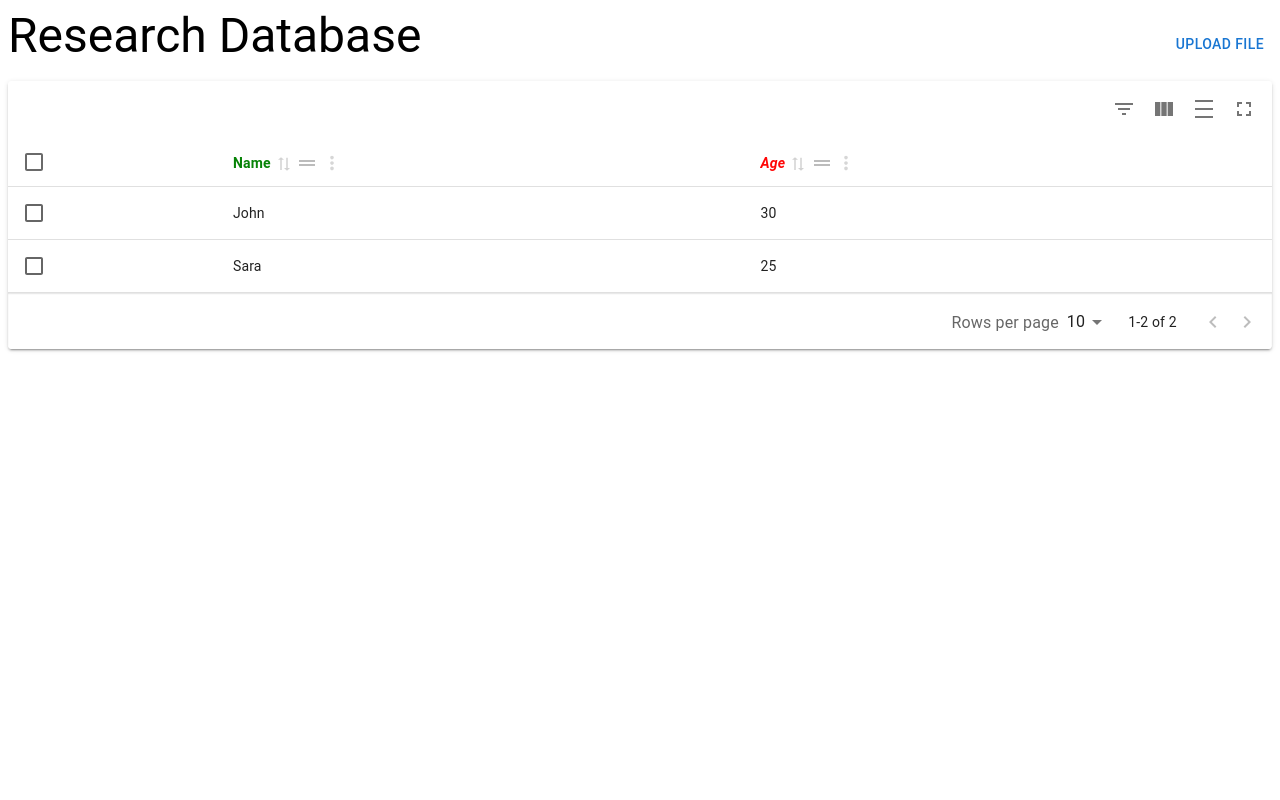
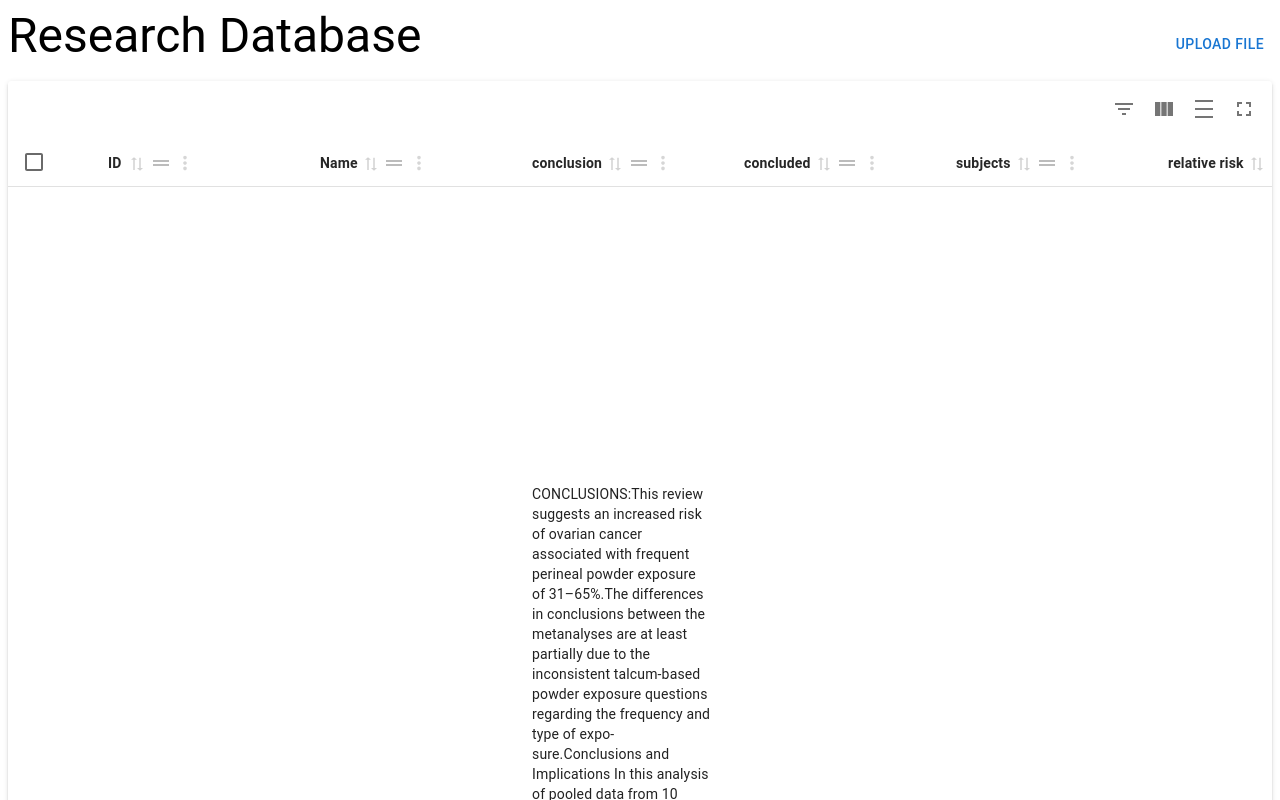
Before and after one commit to danielamuniz367/research-database, a Next.js app: page / in a window 1280 px wide. Shown: the top 800 px of the page. Built offline with nearby package versions, Linux system fonts and the light colour scheme.

Commit message:
fixed json and got data into datatable!

```diff
--- a/app/components/DataTable.tsx
+++ b/app/components/DataTable.tsx
@@ -1,6 +1,7 @@
 import React, { useMemo } from "react";
 import { MaterialReactTable } from "material-react-table";
-import { MRT_ColumnDef } from "material-react-table"; // If using TypeScript (optional, but recommended)
+import { MRT_ColumnDef } from "material-react-table";
+import dbData from "../../databaseData.json";
 
 // example data from docs
 
@@ -10,33 +11,58 @@ interface Person {
   age: number;
 }
 
+interface KeyFeatureResult {
+  item: string | undefined;
+  refIndex: number;
+  score: number;
+}
+
+interface KeyFeature {
+  name: string;
+  results: KeyFeatureResult[] | undefined;
+}
+
+interface ResearchData {
+  id: string;
+  name: string;
+  keyFeatures: KeyFeature[];
+}
+
 //mock data - strongly typed if you are using TypeScript (optional, but recommended)
-const data: Person[] = [
-  {
-    name: "John",
-    age: 30,
-  },
-  {
-    name: "Sara",
-    age: 25,
-  },
-];
+const data: ResearchData[] = dbData;
 
 export default function DataTable() {
-  //column definitions - strongly typed if you are using TypeScript (optional, but recommended)
-  const columns = useMemo<MRT_ColumnDef<Person>[]>(
+  const { keyFeatures } = data[0];
+
+  function generateColumns(_data: KeyFeature[]) {
+    let newCols: MRT_ColumnDef<ResearchData>[] = [];
+    _data.map((kf, i) => {
+      let newCol: any = {
+        id: kf.name,
+        header: kf.name,
+        accessorFn: (originalRow: any) =>
+          originalRow.keyFeatures[i].results.map((r: KeyFeatureResult) => {
+            return r.item;
+          }),
+      };
+      newCols.push(newCol);
+    });
+    return newCols;
+  }
+  const nestedDataCols: MRT_ColumnDef<ResearchData>[] =
+    generateColumns(keyFeatures);
+
+  const columns = useMemo<MRT_ColumnDef<ResearchData>[]>(
     () => [
       {
-        accessorKey: "name", //simple recommended way to define a column
-        header: "Name",
-        muiTableHeadCellProps: { sx: { color: "green" } }, //custom props
+        accessorKey: "id",
+        header: "ID",
       },
       {
-        accessorFn: (originalRow) => originalRow.age, //alternate way
-        id: "age", //id required if you use accessorFn instead of accessorKey
-        header: "Age",
-        Header: <i style={{ color: "red" }}>Age</i>, //optional custom markup
+        accessorKey: "name",
+        header: "Name",
       },
+      ...nestedDataCols,
     ],
     []
   );
--- a/databaseData.json
+++ b/databaseData.json
@@ -2,9 +2,7 @@
   {
     "id": "d7293afc-70ec-4870-b27b-4f4312fe7715",
     "name": "Association Between the Frequent Use of Perineal Talcum Powder Products and Ovarian Cancer- a Systematic Review and Meta-analysis.pdf",
-    "type": "application/pdf",
     "keyFeatures": [
-      [
       {
         "name": "conclusion",
         "results": [
@@ -195,14 +193,11 @@
         "results": []
       }
     ]
-    ]
   },
   {
     "id": "f3f0fecf-14dc-42af-a201-753c75c40451",
     "name": "Risk factors for ovarian cancer.pdf",
-    "type": "application/pdf",
     "keyFeatures": [
-      [
       {
         "name": "conclusion",
         "results": [
@@ -432,6 +427,5 @@
         "results": []
       }
     ]
-    ]
   }
 ]
```
Lines whose indentation alone changed are shown as unchanged.
